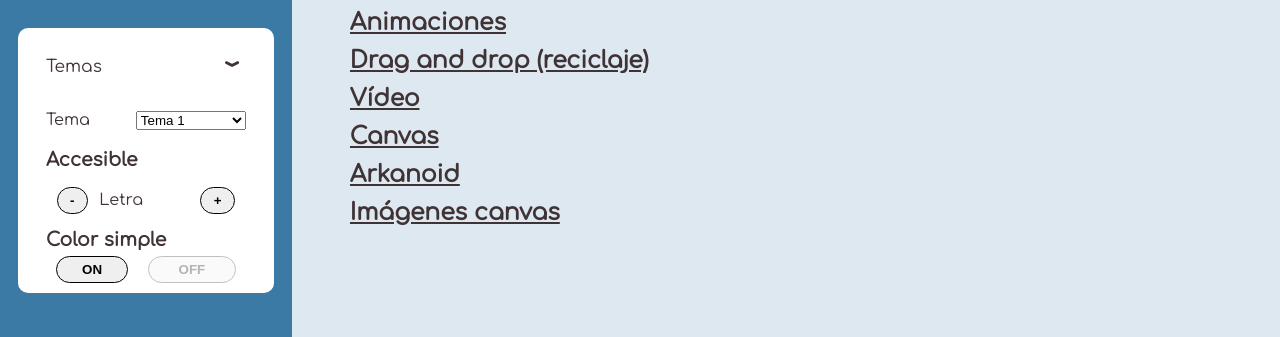
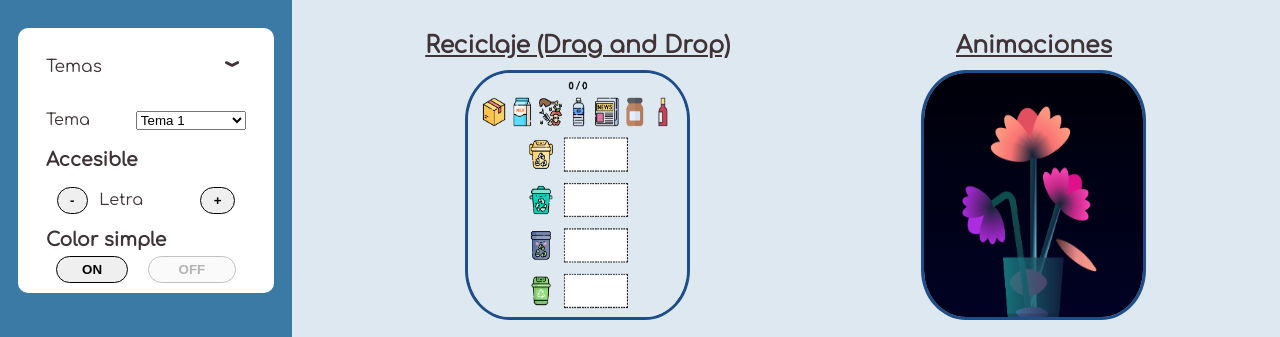
Before and after one commit to juangutagu/interfaces-portfolio, a plain HTML site: page routes/proyectos/index.html in a window 1280 px wide. Shown: the part 162-499 px from the top of the page. Drawn offline with nearby package versions, Linux system fonts and the light colour scheme; grey boxes are pictures that could not be loaded; a web font is replaced by a local one.

Commit message:
imágenes portfolio

```diff
--- a/css/style.css
+++ b/css/style.css
@@ -279,3 +279,27 @@ img.simplifyWhite.ON {
   align-items: baseline;
   justify-content: space-around;
 }
+
+.projectList {
+  display: flex;
+  flex-wrap: wrap;
+  justify-content: space-around;
+}
+
+.projectLink  {
+  height: 300px;
+  width: 310px;
+  margin: 20px;
+  display: flex;
+  flex-direction: column;
+  justify-content: space-around;
+  align-items: center;
+}
+
+.projectLink > img {
+
+  width: 225px;
+  height: 250px;
+  border: 3px solid var(--theme1);
+  border-radius: 20%;
+}
--- a/routes/proyectos/index.html
+++ b/routes/proyectos/index.html
@@ -8,6 +8,7 @@
     <title>Proyectos - JuanGutierrezA</title>
   </head>
   <body class="simplifyColorON">
+    <!-- Contiene el código del header, que se incluye con el script includeHTML.js  -->
     <div data-include="header"></div>
 
     <div class="mainContainer">
@@ -86,34 +87,19 @@
       <section id="editableContainer" class="editableContainer simplifyWhite">
         <h1>Mis proyectos</h1>
 
-        <ul>
-          <li>
-            <a href="/routes/proyectos/animations"><h3>Animaciones</h3></a>
-          </li>
-          <li>
-            <a href="/routes/proyectos/drag_n_drop"><h3>Drag and drop (reciclaje)</h3></a>
-          </li>
-          <li>
-            <a href="/routes/proyectos/video"><h3>Vídeo</h3></a>
-          </li>
-          <li>
-            <a href="/routes/proyectos/canvas"><h3>Canvas</h3></a>
-          </li>
-          <li>
-            <a href="/routes/proyectos/arkanoid"><h3>Arkanoid</h3></a>
-          </li>
-          <li>
-            <a href="/routes/proyectos/canvas_images"><h3>Imágenes canvas</h3></a>
-          </li>
+        <ul id="projectList" class="projectList">
+          <!-- El código en ./script.js incluye el contenido-->
         </ul>
       </section>
       <!-- ----------------------- END CONTENT ----------------------- -->
     </div>
 
+    <!-- Contiene el código del footer, que se incluye con el script includeHTML.js  -->
     <div data-include="footer"></div>
   </body>
 
   <script src="/js/collapsible.js"></script>
   <script src="/js/includeHTML.js"></script>
   <script src="/js/script.js"></script>
+  <script src="./script.js"></script>
 </html>
--- /dev/null
+++ b/routes/proyectos/script.js
@@ -0,0 +1,28 @@
+const projectsData = [
+  { id: 2, path: "drag_n_drop", name: "Reciclaje (Drag and Drop)", image: "drag_n_drop" },
+  { id: 1, path: "animations", name: "Animaciones", image: "animations" },
+  { id: 3, path: "video", name: "Vídeo", image: "video" },
+  { id: 4, path: "canvas", name: "Canvas", image: "canvas" },
+  { id: 5, path: "arkanoid", name: "Arkanoid", image: "arkanoid" },
+  { id: 6, path: "canvas_images", name: "Canvas imágenes", image: "canvas_images" },
+];
+
+const projectList = document.querySelector("#projectList");
+
+projectsData.forEach((project) => {
+  const projectItem = document.createElement("li");
+  const projectLink = document.createElement("a");
+  projectLink.setAttribute("class", "projectLink");
+  projectLink.setAttribute("href", `/routes/proyectos/${project.path}`);
+  projectLink.innerHTML = `
+  <h3>${project.name}</h3>
+  <img
+  src="/assets/proyectos/${project.image}.png"
+  alt="${project.name}"
+  width="225px"
+  height="250px"
+  />
+  `;
+  projectItem.appendChild(projectLink);
+  projectList.appendChild(projectItem);
+});
```
Also changed, not shown: index.html (+2 -0 lines), routes/cv/index.html (+2 -0 lines), routes/proyectos/arkanoid/index.html (+2 -0 lines), routes/proyectos/canvas/index.html (+2 -0 lines), routes/proyectos/canvas_images/index.html (+2 -0 lines), routes/proyectos/drag_n_drop/index.html (+3 -2 lines), routes/proyectos/video/index.html (+2 -0 lines), assets/proyectos/animations.png (added), assets/proyectos/canvas.png (added), assets/proyectos/canvas_images.png (added), assets/proyectos/drag_n_drop.png (added), assets/proyectos/video.png (added), 1 other file.
